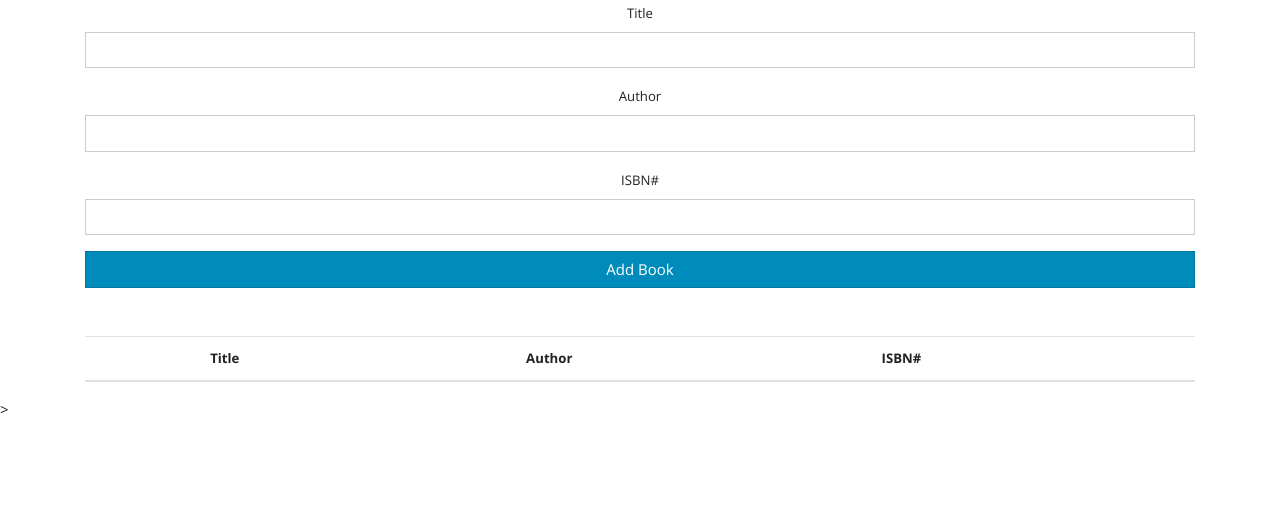
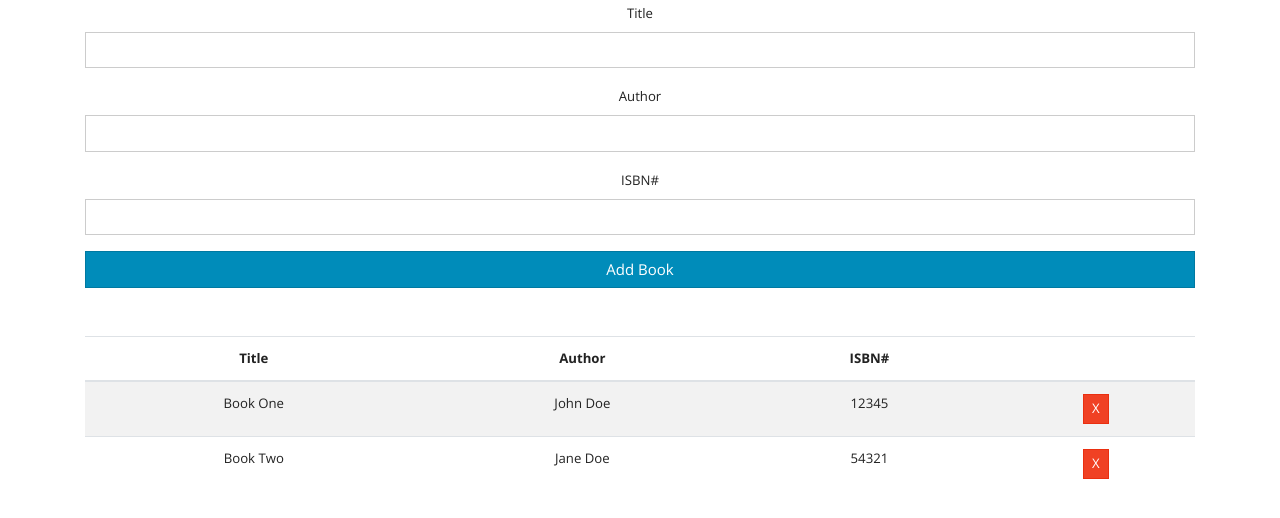
Before and after one commit to petrussola/booklibrary-vanillajs, a plain HTML site: page index.html in a window 1280 px wide. Shown: the part 98-616 px from the top of the page. Drawn offline with nearby package versions, Linux system fonts and the light colour scheme.

Commit message:
Render books when DOM is loaded

```diff
--- a/app.js
+++ b/app.js
@@ -0,0 +1,46 @@
+// Book Class: Represents a Book
+class Book {
+	constructor(title, author, isbn) {
+		this.title = title;
+		this.author = author;
+		this.isbn = isbn;
+	}
+}
+
+// UI Class: Handle UI Tasks
+class UI {
+	static displayBooks() {
+		const StoredBooks = [
+			{ title: 'Book One', author: 'John Doe', isbn: '12345' },
+			{ title: 'Book Two', author: 'Jane Doe', isbn: '54321' },
+		];
+
+		const books = StoredBooks;
+
+		books.forEach((book) => UI.addBookToList(book));
+	}
+
+	static addBookToList(book) {
+		const list = document.querySelector('#book-list');
+
+		const row = document.createElement('tr');
+
+		row.innerHTML = `
+        <td>${book.title}</td>
+        <td>${book.author}</td>
+        <td>${book.isbn}</td>
+        <td><a href="#" class="btn btn-danger btn-sm delete">X</a></td>
+        `;
+
+		list.appendChild(row);
+	}
+}
+
+// Store Class: Handles Storage
+
+// Events: Display Books
+document.addEventListener('DOMContentLoaded', UI.displayBooks);
+
+// Event: Add a Book
+
+// Event: Remove a Book
--- a/index.html
+++ b/index.html
@@ -43,7 +43,7 @@
             </tbody>
         </table>
     </div>
-    <script src="app.js"></script>>
+    <script src="app.js"></script>
 </body>
 
 </html>
```
